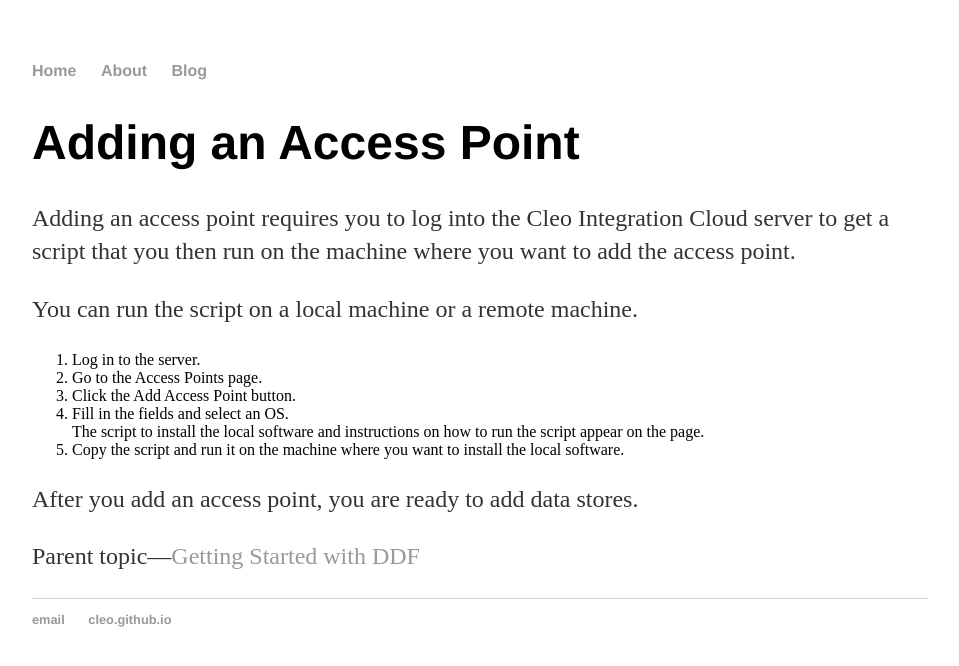
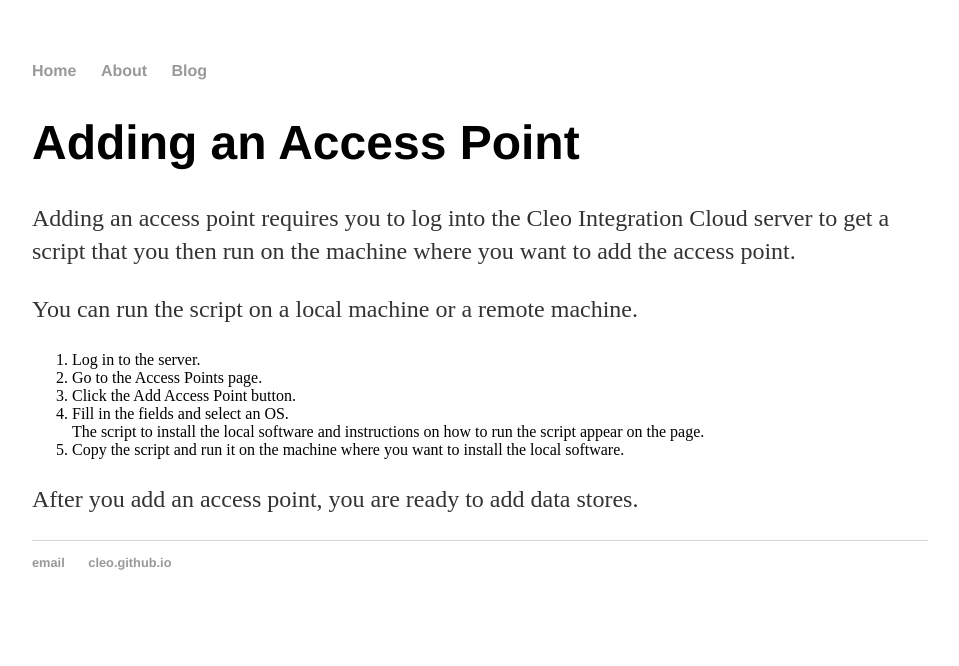
Before and after one commit to wkellett/cleo.github.io, a Jekyll site: the page built from DDF/DDF_AddAccessPoint.md, in a window 1280 px wide. Shown: the top 666 px of the page, without its empty margins (160-1119 px from the left). Built offline with Jekyll 4.4.1, drawn with Linux system fonts in a browser that asks for light colours; our own code applies the rules of GitHub Pages for plain Markdown files; some of the changed lines change nothing that is shown.

Commit message:
Update DDF_AddAccessPoint.md

```diff
--- a/DDF/DDF_AddAccessPoint.md
+++ b/DDF/DDF_AddAccessPoint.md
@@ -1,3 +1,8 @@
+---
+layout: default
+title: Adding an Access Point
+---
+
 # Adding an Access Point
 
 Adding an access point requires you to log into the Cleo Integration Cloud server to get a script that you then run on the machine where you want to add the access point.
@@ -12,5 +17,3 @@
 5. Copy the script and run it on the machine where you want to install the local software.
 
 After you add an access point, you are ready to add data stores.
-
-Parent topic&mdash;[Getting Started with DDF](../DDF_GettingStarted.html)
```
